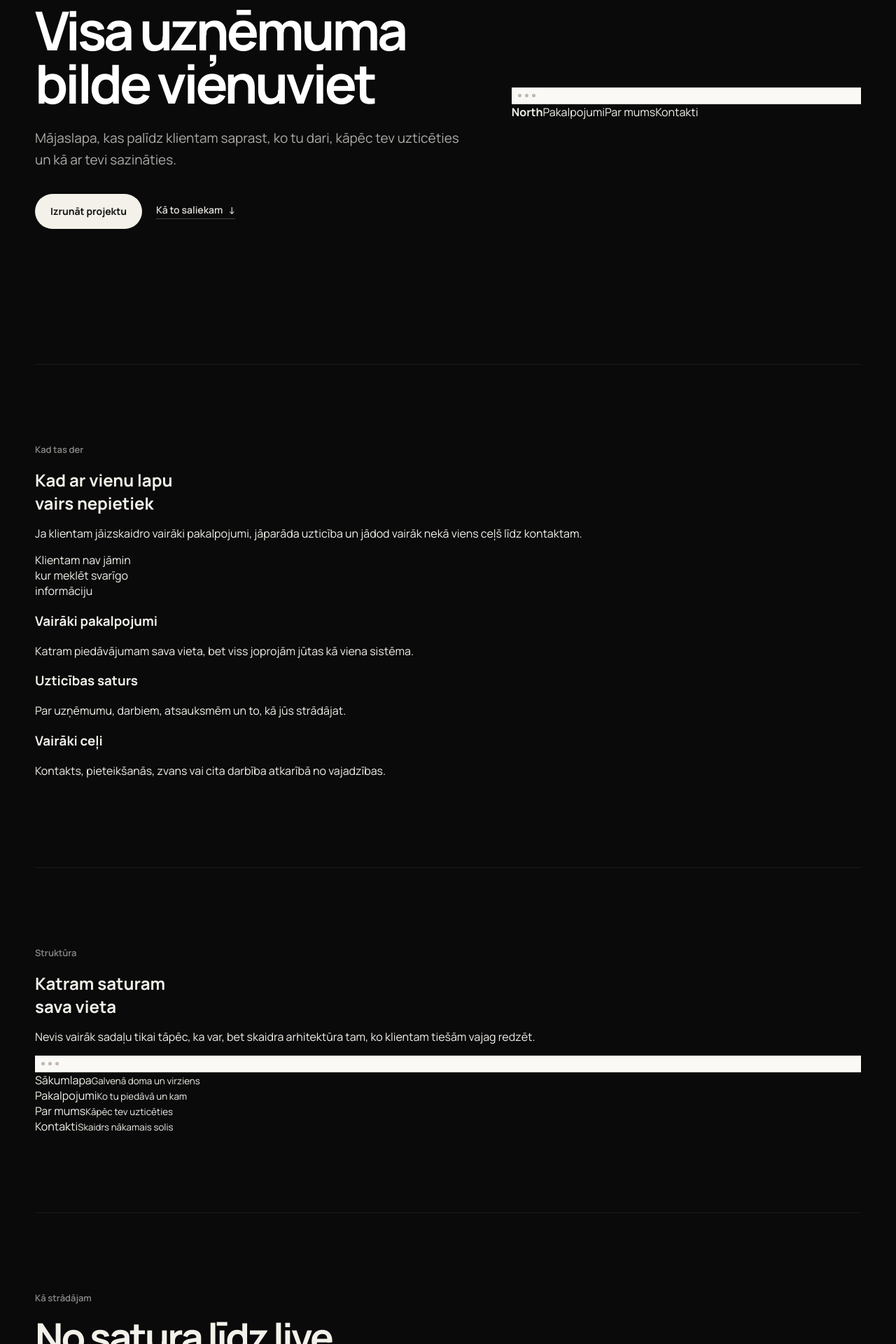
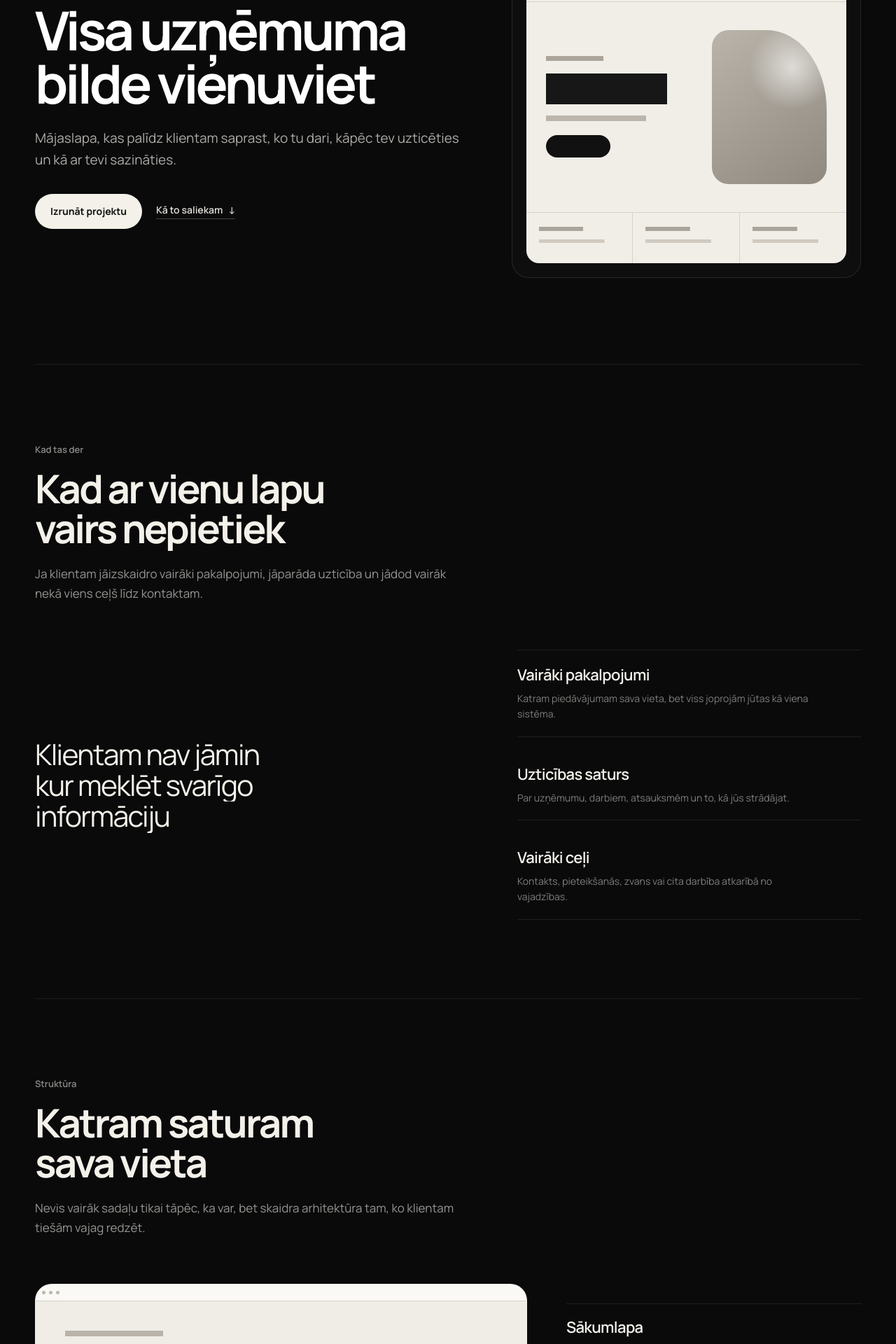
Before and after one commit to davisl24/WEBSITEAGENCY, a Next.js app: page /pakalpojumi/uznemuma-majaslapa in a window 1280 px wide. Shown: the part 280-2200 px from the top of the page at 70% size. Built offline with nearby package versions, Linux system fonts and the light colour scheme.

Commit message:
style: add company website service page

```diff
--- a/app/globals.css
+++ b/app/globals.css
@@ -2665,3 +2665,308 @@
   padding-bottom:.16em;
   margin-bottom:-.08em;
 }
+
+
+/* Company website service page */
+.company-service-hero h1{
+  max-width:760px;
+}
+.company-hero-visual{
+  padding:20px;
+  border:1px solid rgba(244,241,234,.1);
+  border-radius:24px;
+  background:rgba(255,255,255,.018);
+}
+.company-browser{
+  overflow:hidden;
+  border-radius:18px;
+  background:#f1eee7;
+  color:#111;
+}
+.company-browser-nav{
+  min-height:58px;
+  display:grid;
+  grid-template-columns:1fr auto auto auto;
+  align-items:center;
+  gap:18px;
+  padding:0 24px;
+  border-bottom:1px solid #d8d2c8;
+  font-size:9px;
+  color:#6d675f;
+}
+.company-browser-nav strong{
+  font-size:12px;
+  color:#111;
+}
+.company-browser-main{
+  display:grid;
+  grid-template-columns:minmax(0,1fr) minmax(160px,.78fr);
+  gap:26px;
+  align-items:center;
+  min-height:300px;
+  padding:38px 28px;
+}
+.company-browser-copy{
+  display:flex;
+  flex-direction:column;
+  align-items:flex-start;
+}
+.company-browser-kicker{
+  width:82px;
+  height:7px;
+  background:#aaa49b;
+}
+.company-browser-title{
+  width:82%;
+  height:44px;
+  margin-top:18px;
+  background:#171717;
+}
+.company-browser-text{
+  width:68%;
+  height:8px;
+  margin-top:16px;
+  background:#bbb5ab;
+}
+.company-browser-cta{
+  width:92px;
+  height:32px;
+  margin-top:20px;
+  border-radius:999px;
+  background:#111;
+}
+.company-browser-art{
+  min-height:220px;
+  border-radius:24px 52% 24px 24px;
+  background:
+    radial-gradient(circle at 70% 24%,rgba(255,255,255,.62),transparent 30%),
+    linear-gradient(145deg,#bab4aa,#8f8980);
+}
+.company-browser-sections{
+  display:grid;
+  grid-template-columns:repeat(3,1fr);
+  border-top:1px solid #d8d2c8;
+}
+.company-browser-sections span{
+  min-height:72px;
+  border-right:1px solid #d8d2c8;
+  background:
+    linear-gradient(#aaa49b,#aaa49b) 18px 20px/42% 6px no-repeat,
+    linear-gradient(#d0cac0,#d0cac0) 18px 38px/62% 5px no-repeat;
+}
+.company-browser-sections span:last-child{
+  border-right:0;
+}
+
+.company-fit-intro,
+.company-structure-intro{
+  max-width:720px;
+  margin-bottom:66px;
+}
+.company-fit-title,
+.company-structure-title{
+  max-width:680px;
+  font-size:clamp(44px,4.4vw,66px);
+  line-height:1.02;
+  letter-spacing:-.05em;
+  font-weight:650;
+}
+.company-fit-copy,
+.company-structure-copy{
+  max-width:600px;
+  margin:22px 0 0;
+  font-size:17px;
+  line-height:1.65;
+  color:rgba(244,241,234,.6);
+}
+.company-fit-layout{
+  display:grid;
+  grid-template-columns:minmax(0,1.1fr) minmax(360px,.9fr);
+  gap:88px;
+  align-items:center;
+}
+.company-fit-statement .service-line-stack{
+  font-size:clamp(34px,3.2vw,48px);
+  line-height:1.08;
+  letter-spacing:-.04em;
+}
+.company-fit-side{
+  display:grid;
+  gap:18px;
+}
+.company-fit-item{
+  padding:20px 0;
+  border-bottom:1px solid rgba(244,241,234,.09);
+}
+.company-fit-item:first-child{
+  border-top:1px solid rgba(244,241,234,.09);
+}
+.company-fit-item h3{
+  margin:0;
+  font-size:22px;
+  letter-spacing:-.03em;
+  font-weight:600;
+}
+.company-fit-item p{
+  margin:8px 0 0;
+  max-width:420px;
+  font-size:14px;
+  line-height:1.6;
+  color:rgba(244,241,234,.5);
+}
+
+.company-map{
+  display:grid;
+  grid-template-columns:minmax(0,1.25fr) minmax(320px,.75fr);
+  gap:56px;
+  align-items:center;
+}
+.company-map-main{
+  min-width:0;
+}
+.company-map-browser{
+  overflow:hidden;
+  border-radius:24px;
+  border:1px solid rgba(244,241,234,.1);
+  background:#f0ede6;
+}
+.company-map-browser-body{
+  min-height:430px;
+  padding:42px;
+  color:#111;
+}
+.company-map-nav,
+.company-map-title,
+.company-map-copy,
+.company-map-cta{
+  display:block;
+}
+.company-map-nav{
+  width:140px;
+  height:8px;
+  background:#b9b3a9;
+}
+.company-map-title{
+  width:58%;
+  height:52px;
+  margin-top:42px;
+  background:#171717;
+}
+.company-map-copy{
+  width:46%;
+  height:9px;
+  margin-top:18px;
+  background:#bbb5ab;
+}
+.company-map-cta{
+  width:104px;
+  height:36px;
+  margin-top:22px;
+  border-radius:999px;
+  background:#111;
+}
+.company-map-grid{
+  display:grid;
+  grid-template-columns:repeat(3,1fr);
+  gap:16px;
+  margin-top:58px;
+}
+.company-map-grid span{
+  min-height:118px;
+  border-radius:16px;
+  border:1px solid #d2ccc2;
+  background:
+    linear-gradient(#aaa49b,#aaa49b) 18px 18px/46% 7px no-repeat,
+    linear-gradient(#d2ccc2,#d2ccc2) 18px 40px/68% 6px no-repeat,
+    #f6f3ed;
+}
+.company-map-links{
+  display:grid;
+  gap:12px;
+}
+.company-map-link{
+  padding:18px 0;
+  border-bottom:1px solid rgba(244,241,234,.09);
+}
+.company-map-link:first-child{
+  border-top:1px solid rgba(244,241,234,.09);
+}
+.company-map-link span{
+  display:block;
+  font-size:22px;
+  letter-spacing:-.03em;
+  font-weight:600;
+}
+.company-map-link small{
+  display:block;
+  margin-top:7px;
+  font-size:14px;
+  line-height:1.5;
+  color:rgba(244,241,234,.48);
+}
+
+@media(max-width:900px){
+  .company-fit-layout,
+  .company-map{
+    grid-template-columns:1fr;
+    gap:48px;
+  }
+  .company-map-links{
+    grid-template-columns:1fr 1fr;
+    gap:0 36px;
+  }
+}
+@media(max-width:700px){
+  .company-service-hero h1{
+    font-size:48px;
+  }
+  .company-hero-visual{
+    padding:14px;
+  }
+  .company-browser-nav{
+    grid-template-columns:1fr auto;
+  }
+  .company-browser-nav span:not(:last-child){
+    display:none;
+  }
+  .company-browser-main{
+    grid-template-columns:1fr;
+    min-height:0;
+    padding:26px 20px;
+  }
+  .company-browser-art{
+    min-height:170px;
+  }
+  .company-fit-intro,
+  .company-structure-intro{
+    margin-bottom:48px;
+  }
+  .company-fit-title,
+  .company-structure-title{
+    font-size:40px;
+  }
+  .company-fit-layout{
+    gap:40px;
+  }
+  .company-fit-statement .service-line-stack{
+    font-size:32px;
+  }
+  .company-map-browser-body{
+    min-height:360px;
+    padding:28px 22px;
+  }
+  .company-map-title{
+    width:76%;
+    height:42px;
+  }
+  .company-map-grid{
+    grid-template-columns:1fr;
+    margin-top:42px;
+  }
+  .company-map-grid span{
+    min-height:82px;
+  }
+  .company-map-links{
+    grid-template-columns:1fr;
+  }
+}
```
